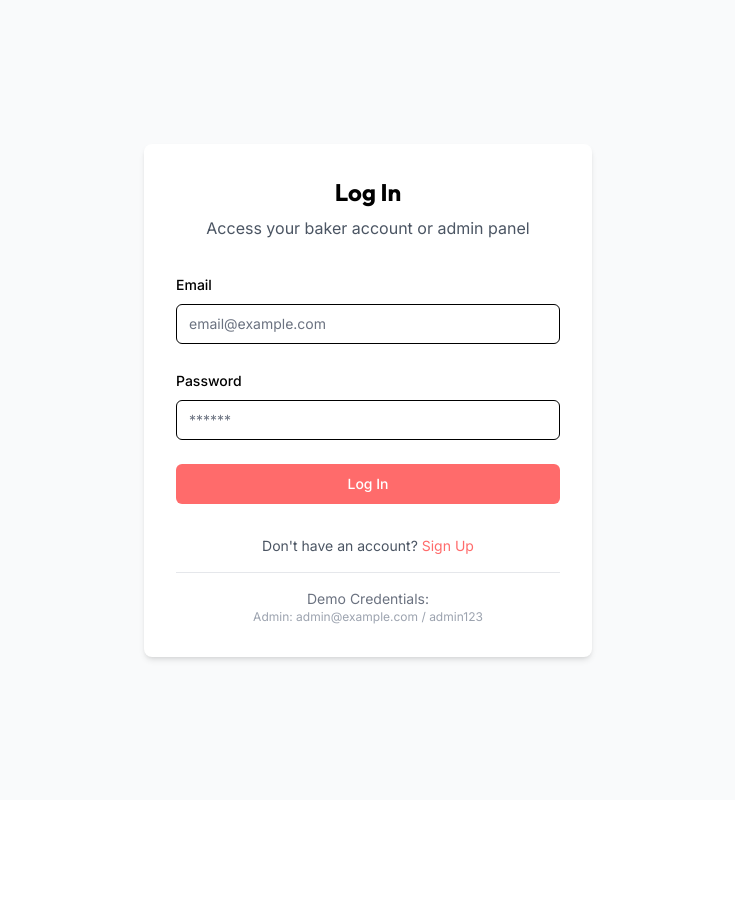
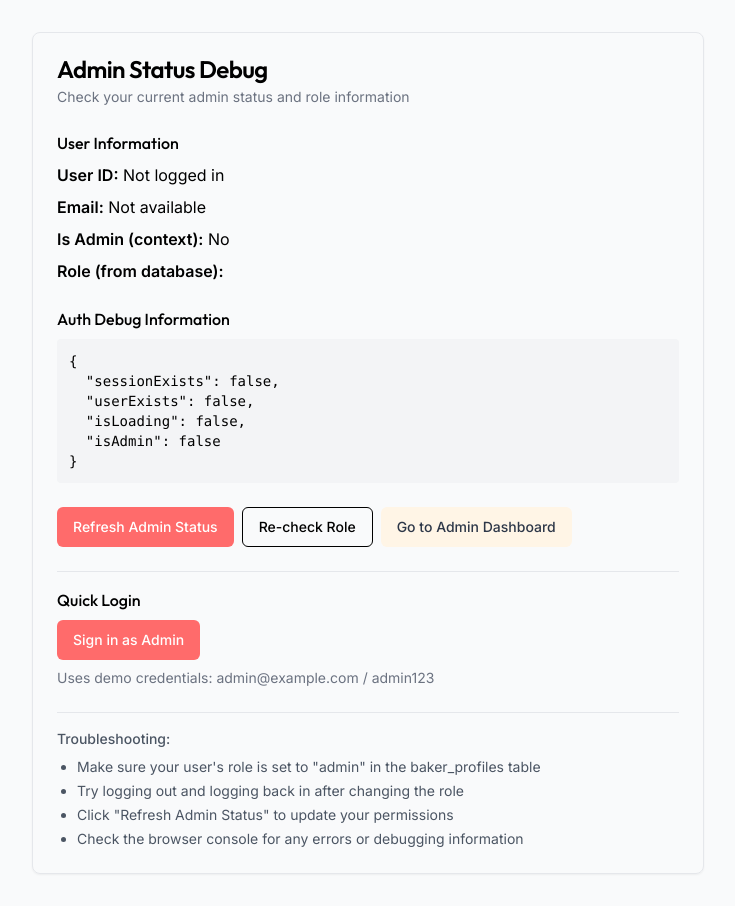
Before and after one commit to DevDreamer9/bakebridge-connect, a React (Vite) app: page /admin/debug in a window 1280 px wide. Before the commit this address led to /login. Shown: the whole page, without its empty margins (272-1007 px from the left). Before the commit the page ends 800 px from the top, so only its background shows below. Built offline with nearby package versions, Linux system fonts and the light colour scheme.

Commit message:
Fix loading state on admin debug

```diff
--- a/src/App.tsx
+++ b/src/App.tsx
@@ -44,14 +44,7 @@ const App = () => (
                 </ProtectedRoute>
               }
             />
-            <Route
-              path="/admin/debug"
-              element={
-                <ProtectedRoute>
-                  <AdminDebugPage />
-                </ProtectedRoute>
-              }
-            />
+            <Route path="/admin/debug" element={<AdminDebugPage />} />
             <Route path="*" element={<Navigate to="/" />} />
           </Routes>
         </AuthProvider>
--- a/src/pages/AdminDebugPage.tsx
+++ b/src/pages/AdminDebugPage.tsx
@@ -8,19 +8,30 @@ import { toast } from 'sonner';
 import { Link } from 'react-router-dom';
 
 const AdminDebugPage = () => {
-  const { user, isAdmin, refreshAdminStatus } = useAuth();
+  const { user, isAdmin, refreshAdminStatus, isLoading, session } = useAuth();
   const [userRole, setUserRole] = useState<string | null>(null);
   const [loading, setLoading] = useState(false);
+  const [authDebugInfo, setAuthDebugInfo] = useState<any>(null);
 
   useEffect(() => {
+    console.log('AdminDebugPage - Auth state:', { user, isAdmin, isLoading, session });
     if (user) {
       checkUserRole();
     }
-  }, [user]);
+
+    // Gather debug info
+    setAuthDebugInfo({
+      sessionExists: !!session,
+      userExists: !!user,
+      isLoading,
+      isAdmin
+    });
+  }, [user, isAdmin, isLoading, session]);
 
   const checkUserRole = async () => {
     setLoading(true);
     try {
+      console.log('Checking user role for ID:', user?.id);
       const { data, error } = await supabase
         .from('baker_profiles')
         .select('role')
@@ -43,9 +54,51 @@ const AdminDebugPage = () => {
   };
 
   const handleRefresh = async () => {
-    const result = await refreshAdminStatus();
-    toast.success(`Admin status refreshed: ${result ? 'You are an admin' : 'You are not an admin'}`);
+    try {
+      const result = await refreshAdminStatus();
+      toast.success(`Admin status refreshed: ${result ? 'You are an admin' : 'You are not an admin'}`);
+    } catch (error) {
+      console.error('Error refreshing admin status:', error);
+      toast.error('Failed to refresh admin status');
+    }
   };
+
+  const handleSignIn = async () => {
+    try {
+      const { data, error } = await supabase.auth.signInWithPassword({
+        email: 'admin@example.com',
+        password: 'admin123',
+      });
+
+      if (error) {
+        toast.error(`Login error: ${error.message}`);
+      } else {
+        toast.success('Signed in successfully');
+        // Force refresh the page to update auth state
+        window.location.reload();
+      }
+    } catch (err) {
+      toast.error('Login process failed');
+    }
+  };
+
+  if (isLoading) {
+    return (
+      <div className="min-h-screen flex flex-col items-center justify-center bg-gray-50 p-8">
+        <Card className="w-full max-w-md">
+          <CardHeader>
+            <CardTitle>Loading Auth State...</CardTitle>
+          </CardHeader>
+          <CardContent>
+            <p>Auth state is still initializing. This could take a moment.</p>
+            <div className="mt-4">
+              <Button onClick={() => window.location.reload()}>Refresh Page</Button>
+            </div>
+          </CardContent>
+        </Card>
+      </div>
+    );
+  }
 
   return (
     <div className="min-h-screen bg-gray-50 p-8">
@@ -63,6 +116,13 @@ const AdminDebugPage = () => {
             <p><strong>Role (from database):</strong> {loading ? 'Loading...' : userRole}</p>
           </div>
 
+          <div className="space-y-2">
+            <h3 className="font-medium">Auth Debug Information</h3>
+            <pre className="bg-gray-100 p-3 rounded text-sm overflow-auto">
+              {JSON.stringify(authDebugInfo, null, 2)}
+            </pre>
+          </div>
+
           <div className="flex flex-col gap-2 sm:flex-row">
             <Button onClick={handleRefresh}>Refresh Admin Status</Button>
             <Button variant="outline" onClick={checkUserRole}>Re-check Role</Button>
@@ -71,12 +131,23 @@ const AdminDebugPage = () => {
             </Button>
           </div>
 
+          {!user && (
+            <div className="mt-4 pt-4 border-t">
+              <h3 className="font-medium mb-2">Quick Login</h3>
+              <Button onClick={handleSignIn}>Sign in as Admin</Button>
+              <p className="text-sm text-gray-500 mt-2">
+                Uses demo credentials: admin@example.com / admin123
+              </p>
+            </div>
+          )}
+
           <div className="mt-4 pt-4 border-t text-sm text-gray-600">
             <p className="font-medium">Troubleshooting:</p>
             <ul className="list-disc pl-5 mt-2 space-y-1">
               <li>Make sure your user's role is set to "admin" in the baker_profiles table</li>
               <li>Try logging out and logging back in after changing the role</li>
               <li>Click "Refresh Admin Status" to update your permissions</li>
+              <li>Check the browser console for any errors or debugging information</li>
             </ul>
           </div>
         </CardContent>
```
